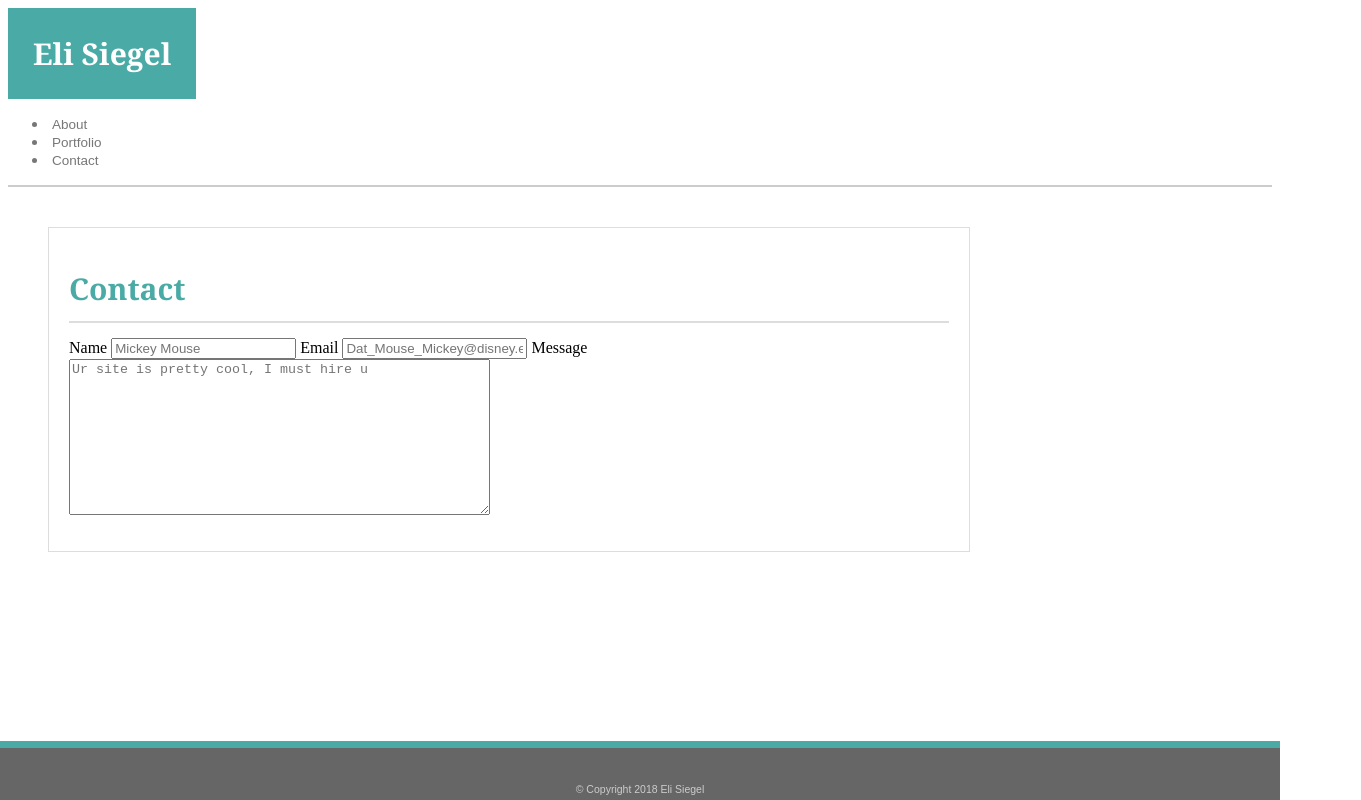
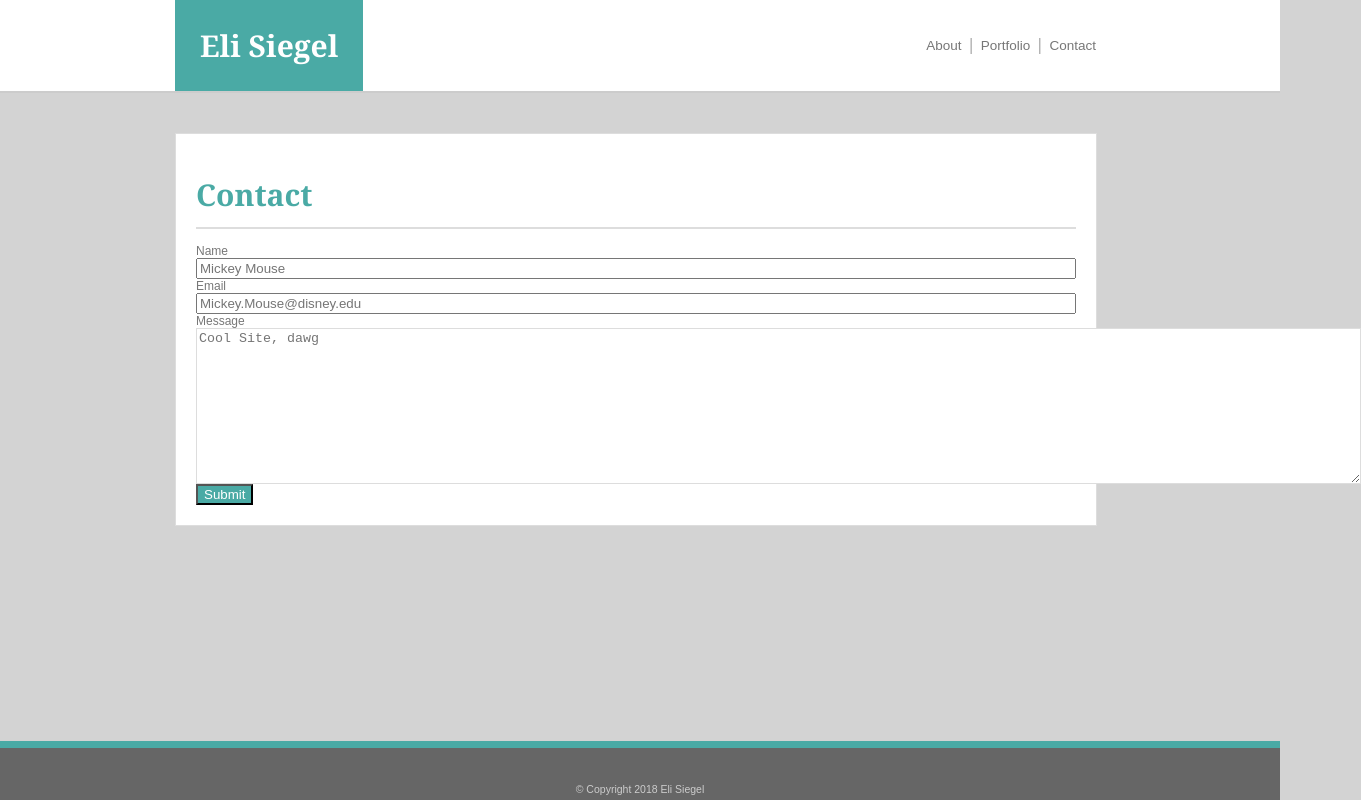
Before and after one commit to eli-siegel/Basic_Portfolio, a plain HTML site: page contact.html in a window 1280 px wide. Shown: the whole page, 1361 px wide, since content can reach past the window. Drawn offline with Linux system fonts and the light colour scheme.

Commit message:
chippin' away

```diff
--- /dev/null
+++ b/assets/css/reset.css
@@ -0,0 +1,48 @@
+/* http://meyerweb.com/eric/tools/css/reset/
+   v2.0 | 20110126
+   License: none (public domain)
+*/
+
+html, body, div, span, applet, object, iframe,
+h1, h2, h3, h4, h5, h6, p, blockquote, pre,
+a, abbr, acronym, address, big, cite, code,
+del, dfn, em, img, ins, kbd, q, s, samp,
+small, strike, strong, sub, sup, tt, var,
+b, u, i, center,
+dl, dt, dd, ol, ul, li,
+fieldset, form, label, legend,
+table, caption, tbody, tfoot, thead, tr, th, td,
+article, aside, canvas, details, embed,
+figure, figcaption, footer, header, hgroup,
+menu, nav, output, ruby, section, summary,
+time, mark, audio, video {
+	margin: 0;
+	padding: 0;
+	border: 0;
+	font-size: 100%;
+	font: inherit;
+	vertical-align: baseline;
+}
+/* HTML5 display-role reset for older browsers */
+article, aside, details, figcaption, figure,
+footer, header, hgroup, menu, nav, section {
+	display: block;
+}
+body {
+	line-height: 1;
+}
+ol, ul {
+	list-style: none;
+}
+blockquote, q {
+	quotes: none;
+}
+blockquote:before, blockquote:after,
+q:before, q:after {
+	content: '';
+	content: none;
+}
+table {
+	border-collapse: collapse;
+	border-spacing: 0;
+}
--- a/assets/css/style.css
+++ b/assets/css/style.css
@@ -2,7 +2,12 @@ header {
 	width: 100%;
 	height: auto;
 	border-bottom: 2px solid #cccccc;
-	background-color: #ffffff;
+    background-color: #ffffff;
+}
+
+body {
+    background: lightgray;
+    margin: 0;
 }
 
 .title {
@@ -11,6 +16,20 @@ header {
 
 #navigator {
     float: right;
+    padding-right: 180px;
+    padding-top: 20px;
+}
+
+#navigator1 {
+    float: right;
+    padding-right: 180px;
+    padding-top: 20px;
+}
+
+#navigator2 {
+    float: right;
+    padding-right: 180px;
+    padding-top: 20px;
 }
 
 a {
@@ -30,15 +49,35 @@ nav ul li {
     color: #777777;
 }
 
+input[type=text] {
+    width: 100%;
+}
+
+input[type=submit] {
+    background-color: #4aaaa5;
+    color: #ffffff;
+    float: left;
+}
+
+textarea {
+    border: 1px solid #dddddd
+}
+
 .info {
     display: inline-block;
     width: 880px;
-	margin: 40px;
+    margin-left: 175px;
+    margin-top: 40px;
     padding: 20px;
 	background-color: #ffffff;
     border: 1px solid #dddddd;
     position: center;
-    float: center;
+}
+
+.contact {
+    color: #777777;
+    font-family: Arial, Helvetica, sans-serif;
+    font-size: 12px;
 }
 
 .info h1 {
@@ -59,6 +98,7 @@ nav ul li {
 	color: #ffffff;
 	padding: 25px;
     width: auto;
+    margin-left: 175px;
 }
 
 
--- a/contact.html
+++ b/contact.html
@@ -9,25 +9,28 @@
         <header>
             <div class="top">
                 <div class="name">Eli Siegel</div>
-                <nav class="nav1"></nav>
+                <nav class="nav1" id="navigator1">
                     <ul>
-                    <li><a href="index.html">About</a></li>
-                    <li><a href="portfolio.html">Portfolio</a></li>
-                    <li><a href="#" class="current">Contact</a></li>
+                        <li><a href="index.html">About</a>  |</li>
+                        <li><a href="portfolio.html">Portfolio</a>  |</li>
+                        <li><a href="#" class="current">Contact</a></li>
                     </ul>
                 </nav>
             </div>
         </header>
             <div class="info">
+                <div class="form">
                 <h1 class="title">Contact</h1>
                 <form action="mailto:eli.siegel.10@gmail.com" class="contact">
                     <label for="name">Name</label>
                     <input type="text" name="name" placeholder="Mickey Mouse">
                     <label for="email">Email</label>
-                    <input type="text" name="email" placeholder="Dat_Mouse_Mickey@disney.edu">
+                    <input type="text" name="email" placeholder="Mickey.Mouse@disney.edu">
                     <label for="message">Message</label>
-                    <textarea rows="10" cols="50" name ="message" placeholder="Ur site is pretty cool, I must hire u"></textarea>
+                    <textarea rows="10" cols="143" name="message" placeholder="Cool Site, dawg"></textarea>
+                    <input type="submit" value="Submit">
                 </form>
+                </div>
             </div>
         <footer>
                 &copy; Copyright 2018 Eli Siegel
```
Also changed, not shown: index.html (+0 -1 lines), portfolio.html (+3 -3 lines).
